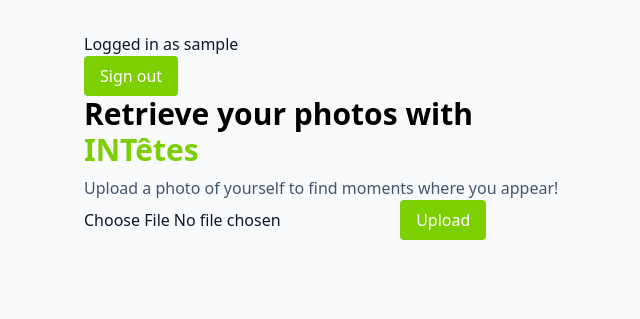
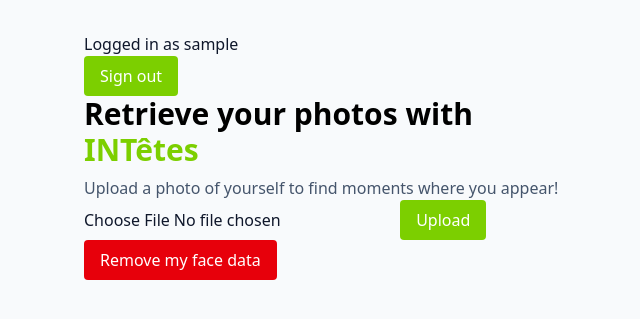
Before and after one commit to eldertek/TSP_2AFISA_8466, a Django app: page / in a window 1280 px wide. Shown: the top 319 px of the page, without its empty margins (12-652 px from the left). Run offline with Django 5.2, Linux system fonts and the light colour scheme; the visitor is signed in with stand-in values (Sample User, id 1); parts of the project's set-up code (start-up, migrations or seed data) failed here and were passed over.

Commit message:
feat: bouton de retrait de l'index avec confirmation

```diff
--- a/search/templates/search/home.html
+++ b/search/templates/search/home.html
@@ -34,6 +34,11 @@
       {% endfor %}
       </div>
     {% endif %}
+
+    <form method="post" action="{% url 'remove_from_index' %}" onsubmit="return confirm('{% translate "Are you sure? Your face data will be permanently deleted." %}');">
+      {% csrf_token %}
+      <button type="submit" class="bg-red-600 text-white px-4 py-2 rounded">{% translate  "Remove my face data" %}</button>
+    </form>
   </main>
 </body>
 </html>
```
